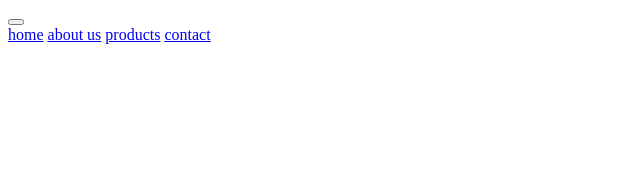
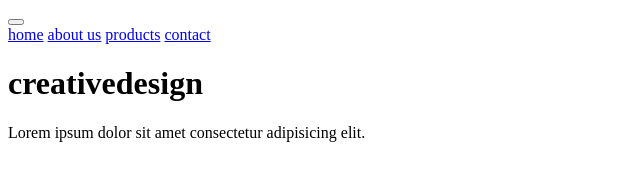
Before and after one commit to volodymyrholovetskyi/creative-design, a plain HTML site: page index.html in a window 1280 px wide. Shown: the whole page, without its empty margins (0-640 px from the left). Drawn offline with Linux system fonts and the light colour scheme.

Commit message:
Create header section

```diff
--- a/index.html
+++ b/index.html
@@ -18,5 +18,13 @@
         </div>
     </nav>
 
+    <header class="header">
+        <div class="hero-bg"></div>
+        <div class="hero-text">
+            <h1>creative<span>design</span></h1>
+            <p>Lorem ipsum dolor sit amet consectetur adipisicing elit.</p>
+        </div>
+    </header>
+
 </body>
 </html>
```
